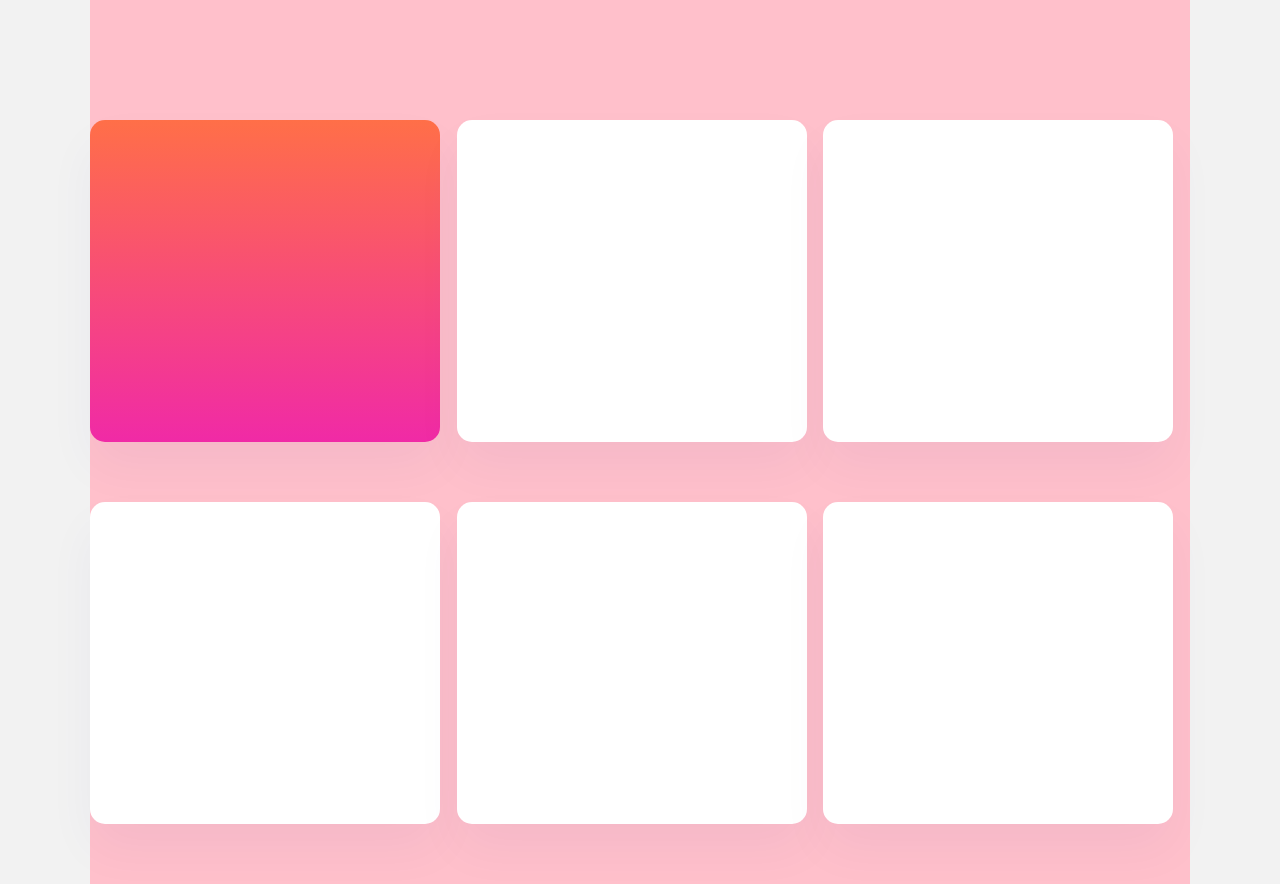
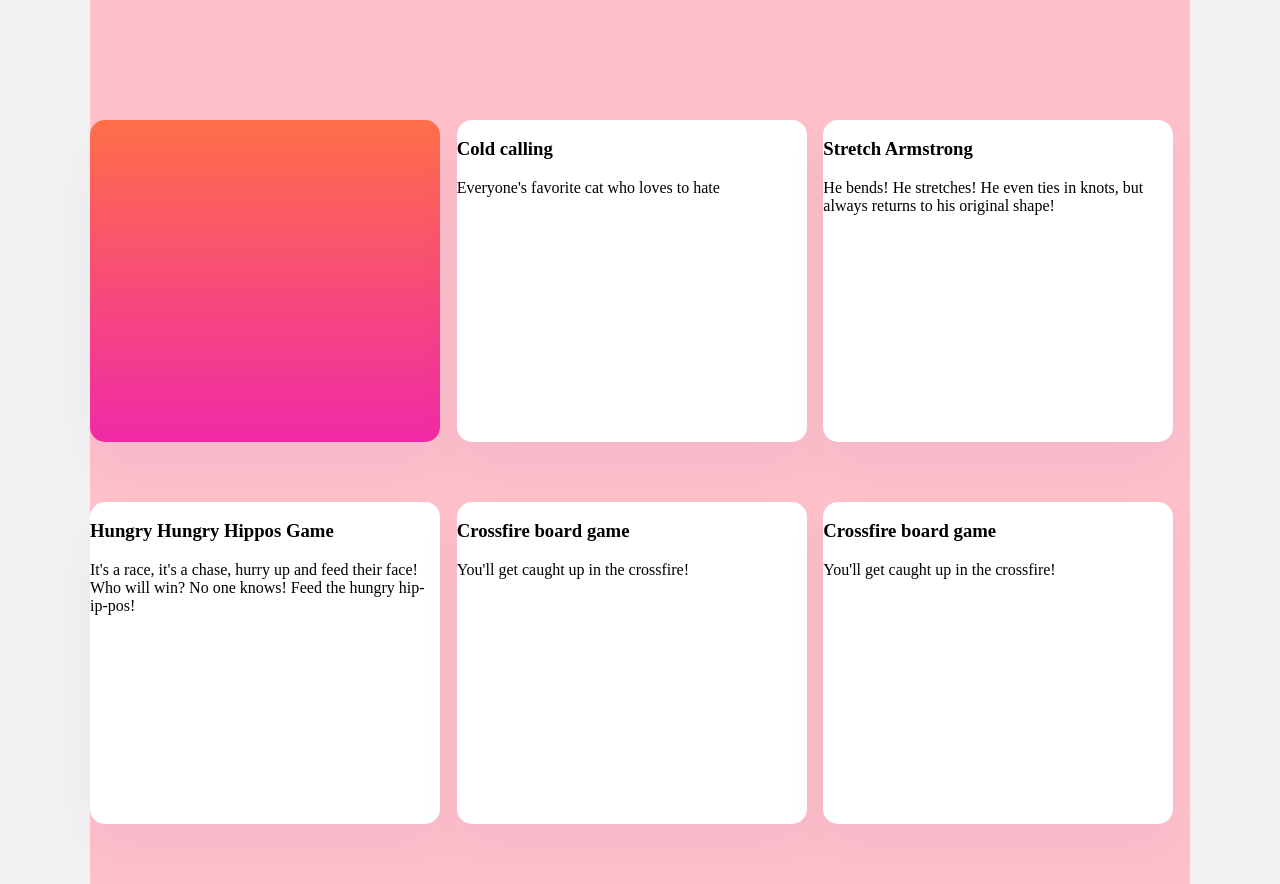
Before and after one commit to shaunvan119/slv-sales-landing-page, a React (Create React App) app: page / in a window 1280 px wide. Shown: the part 600-1484 px from the top of the page. Built offline with nearby package versions, Linux system fonts and the light colour scheme.

Commit message:
updating product data

```diff
--- a/src/components/MainContent.js
+++ b/src/components/MainContent.js
@@ -1,9 +1,28 @@
+import productsData from "./productsData"
+
+
 function MainContent() {
+    const products = productsData.map(prod => (
+        <div className="grid-container" key={prod.id}>
+            <h3>{prod.title}</h3>
+            <p>{prod.description}</p>
+        </div>
+    ))
 
     return (
         <div className="main-container">
+        <div className="grid-container-one">
+        </div>
+        {products}
+        </div>
+
+
+        /*<>
+
+            {products}
+        </>*/
+        /*<div className="main-container">
             <div className="grid-container-one">
-
             </div>
             <div className="grid-container">
 
@@ -20,7 +39,7 @@ function MainContent() {
             <div className="grid-container">
 
             </div>
-        </div>
+        </div>*/
     )
 
 }
--- a/src/components/ProductsData.js
+++ b/src/components/ProductsData.js
@@ -0,0 +1,32 @@
+export default  [
+    {
+        id: 1,
+        title: "Cold calling",
+        description: "Everyone's favorite cat who loves to hate",
+
+    },
+    {
+        id: 2,
+        title: "Stretch Armstrong",
+        description: "He bends! He stretches! He even ties in knots, but always returns to his original shape!",
+
+    },
+    {
+        id: 3,
+        title: "Hungry Hungry Hippos Game",
+        description: "It's a race, it's a chase, hurry up and feed their face! Who will win? No one knows! Feed the hungry hip-ip-pos!",
+
+    },
+    {
+        id: 4,
+        title: "Crossfire board game",
+        description: "You'll get caught up in the crossfire!",
+
+    },
+    {
+        id: 4,
+        title: "Crossfire board game",
+        description: "You'll get caught up in the crossfire!",
+
+    }
+]
```
